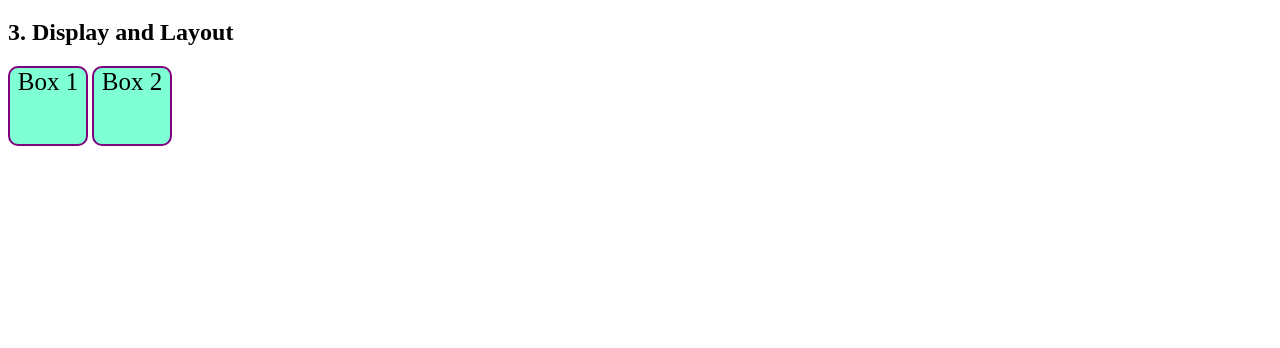
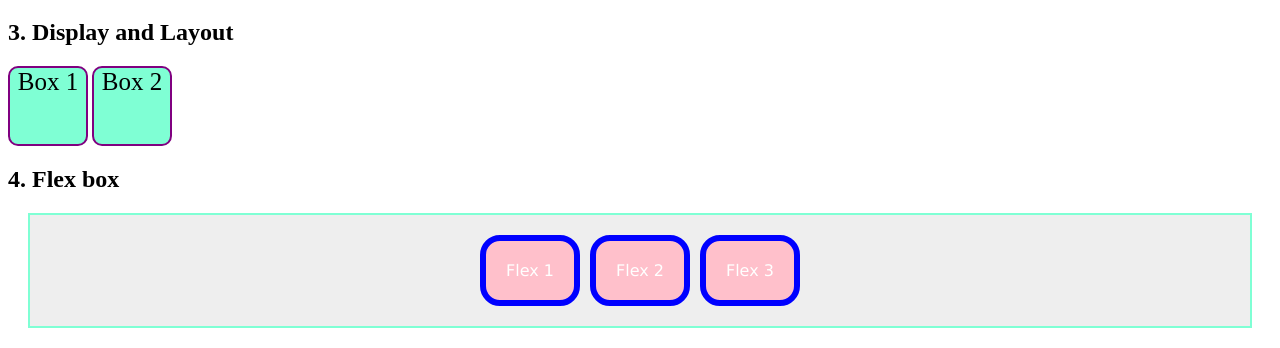
Before and after one commit to fadhilabi22/latihan-perbandingan-css-tailwind-1124160100, a plain HTML site: page index.html in a window 1280 px wide. Shown: the part 566-914 px from the top of the page. Before the commit the page ends 800 px from the top, so only its background shows below. Drawn offline with Linux system fonts and the light colour scheme.

Commit message:
flex-box

```diff
--- a/index.html
+++ b/index.html
@@ -20,5 +20,11 @@
     <h2>3. Display and Layout</h2>
     <div class="inline-box">Box 1</div>
     <div class="inline-box">Box 2</div>
+    <h2>4. Flex box</h2>
+    <div class="flex-container">
+    <div class="flex-item">Flex 1</div>
+    <div class="flex-item">Flex 2</div>
+    <div class="flex-item">Flex 3</div>
+    </div>
 </body>
 </html>
--- a/style.css
+++ b/style.css
@@ -41,3 +41,29 @@
     border-radius: 10px;
     object-fit: cover;
 }
+.flex-container{
+    display: flex;
+    gap: 10px;
+    justify-content: center;
+    background-color: #eee;
+    font-size: 20px;
+    border: 2px solid aquamarine;
+    padding: 20px;
+    margin: 20px;
+
+}
+.flex-container:hover{
+    background-color: gray;
+}
+.flex-item{
+    background-color: pink;
+    border: 6px solid blue;
+    border-radius: 20px;
+    padding: 20px;
+    color: white;
+    font-family: 'Lucida Sans', 'Lucida Sans Regular', 'Lucida Grande', 'Lucida Sans Unicode', Geneva, Verdana, sans-serif;
+    font-size: 16px;
+}
+.flex-item:hover{
+    background-color: #ccc;
+}
```
